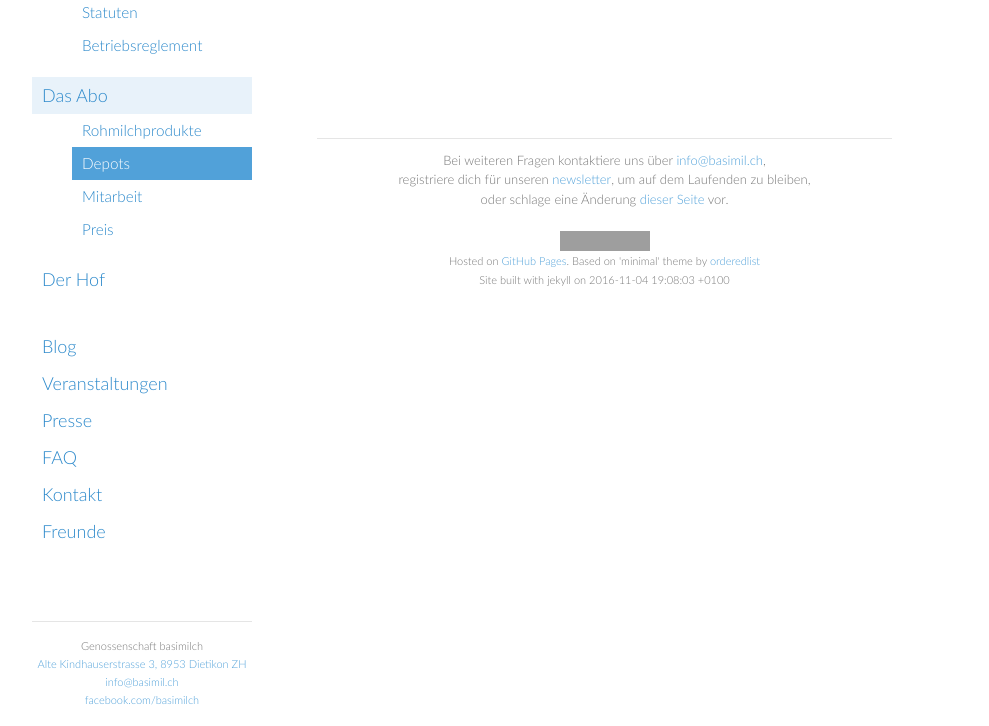
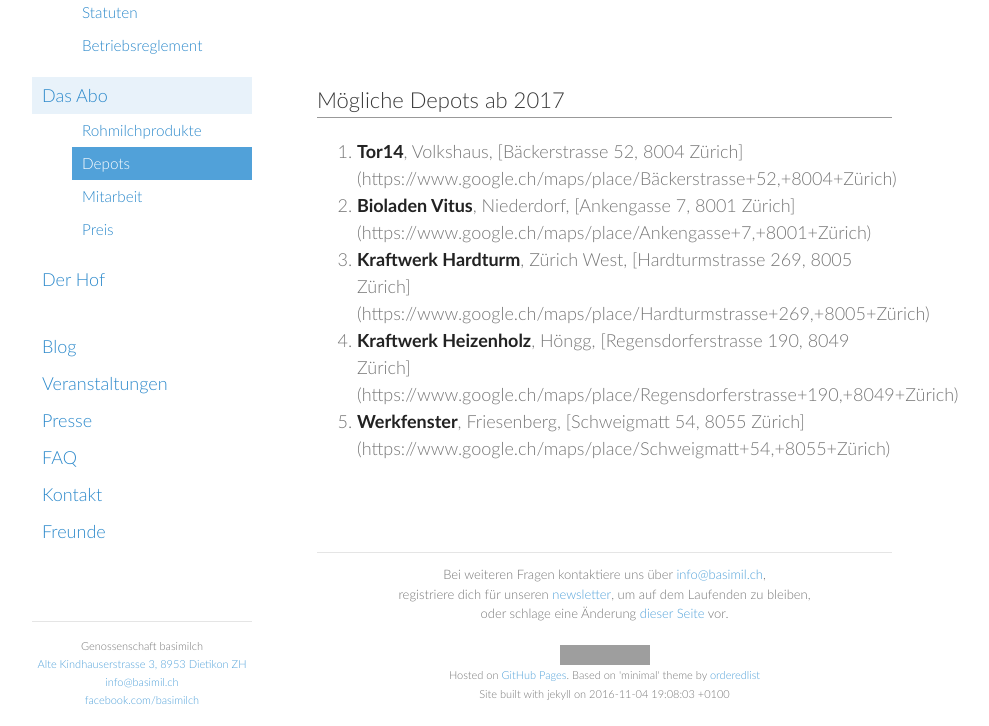
Before and after one commit to vryser/basimilch.github.io, a Jekyll site: the page built from pages/022-depots.md, in a window 1280 px wide and 900 px high, scrolled down 1091 px, cut to the strip 174-900 px from the top of the window. Shown: the whole strip, without its empty margins (178-1167 px from the left). Built offline with Jekyll 4.4.1, drawn with Linux system fonts in a browser that asks for light colours; grey boxes are pictures that could not be loaded.

Commit message:
Update 022-depots.md

```diff
--- a/pages/022-depots.md
+++ b/pages/022-depots.md
@@ -22,3 +22,12 @@ Standortvorschläge in der Stadt Zürich und Umgebung Dietikon.
 1. **Mehr als Wohnen**, Oerlikon/Schwammendingen, [Baugenossenschaft Mehr als Wohnen, Hagenholzstrasse 104b, 8050 Zürich](https://www.google.ch/maps/place/Hagenholzstrasse+104b+8050+Zürich+Switzerland)
 
 {% include depots_map.html %}
+
+
+## Mögliche Depots ab 2017
+
+1. **Tor14**, Volkshaus, [Bäckerstrasse 52, 8004 Zürich] (https://www.google.ch/maps/place/Bäckerstrasse+52,+8004+Zürich)
+1. **Bioladen Vitus**, Niederdorf, [Ankengasse 7, 8001 Zürich] (https://www.google.ch/maps/place/Ankengasse+7,+8001+Zürich)
+1. **Kraftwerk Hardturm**, Zürich West, [Hardturmstrasse 269, 8005 Zürich] (https://www.google.ch/maps/place/Hardturmstrasse+269,+8005+Zürich)
+1. **Kraftwerk Heizenholz**, Höngg, [Regensdorferstrasse 190, 8049 Zürich] (https://www.google.ch/maps/place/Regensdorferstrasse+190,+8049+Zürich)
+1. **Werkfenster**, Friesenberg, [Schweigmatt 54, 8055 Zürich] (https://www.google.ch/maps/place/Schweigmatt+54,+8055+Zürich)
```
